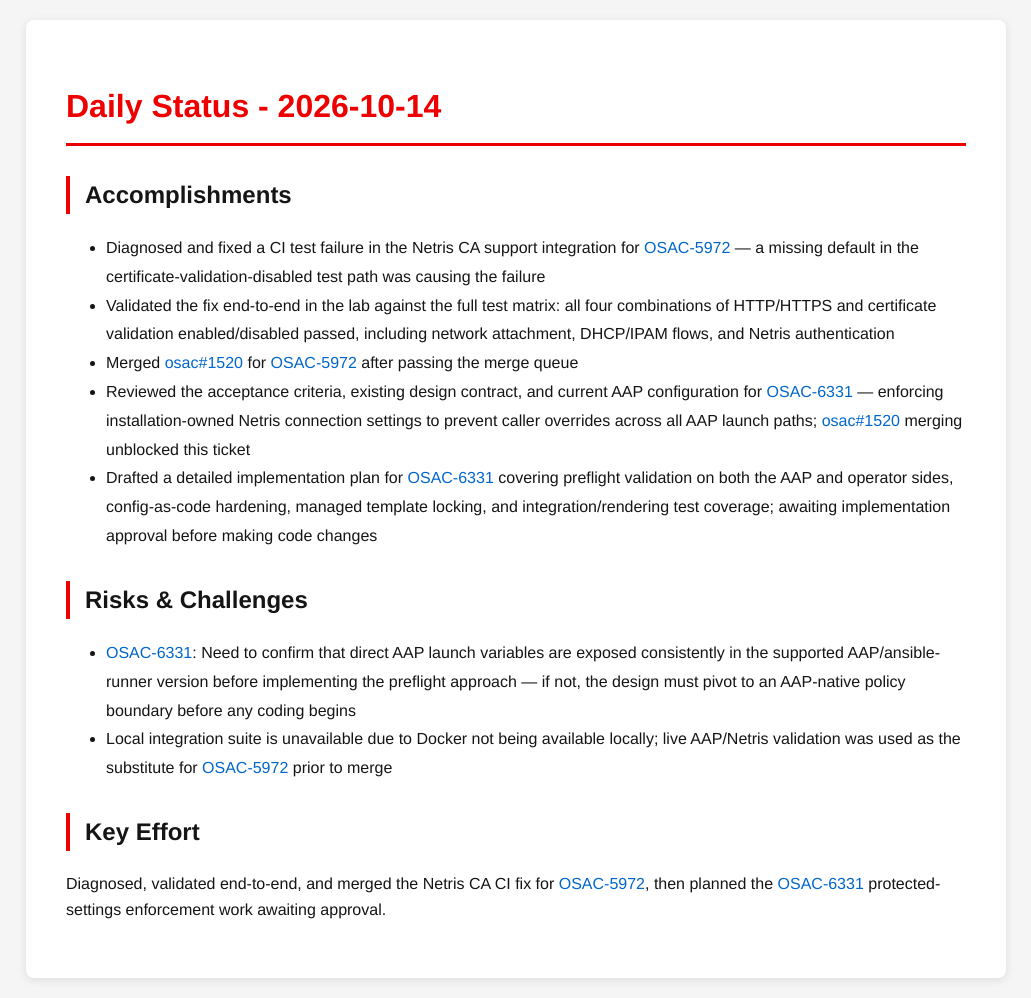
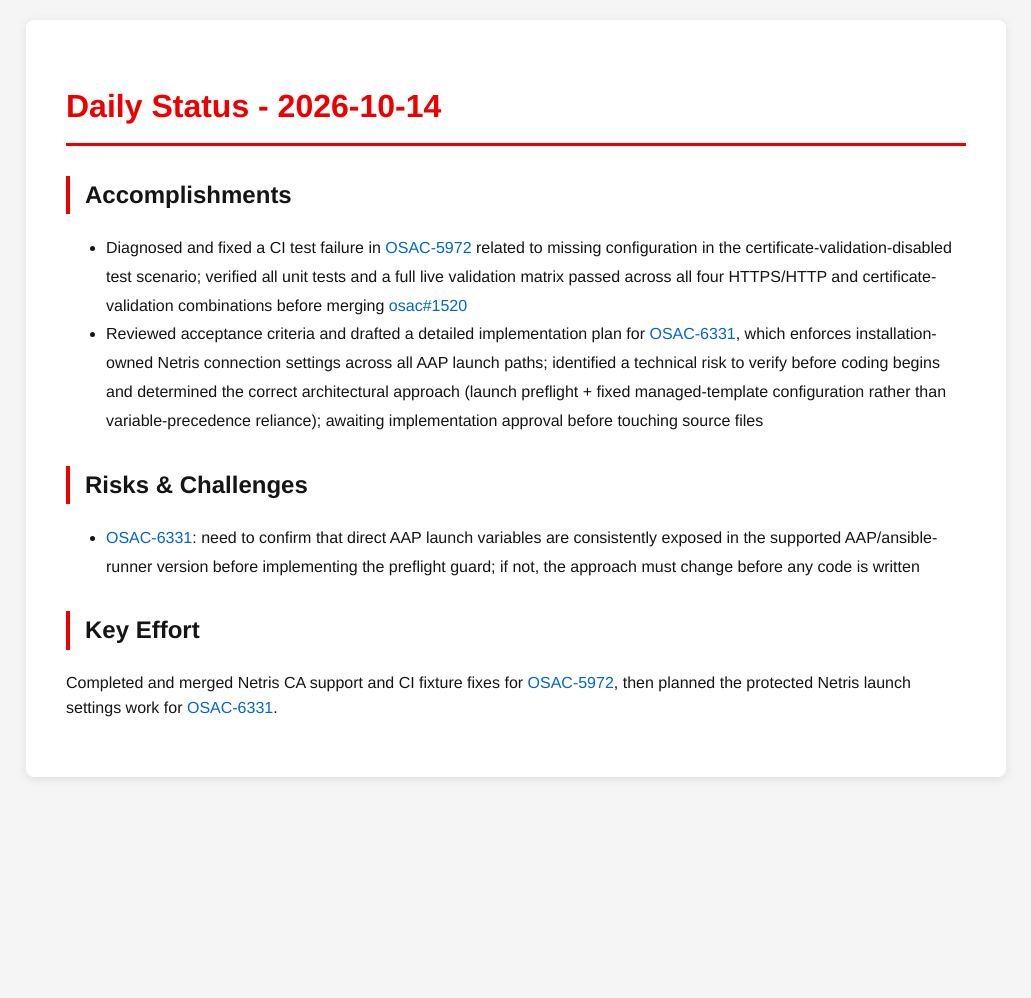
Before and after one commit to tzvatot/daily-status, a Jekyll site: the page built from 2026-10-14.md, in a window 1280 px wide. Shown: the whole page, without its empty margins (124-1155 px from the left). Built offline with Jekyll 4.4.1, drawn with Linux system fonts in a browser that asks for light colours; after the commit the page ends 900 px from its top, so only the background shows below that.

Commit message:
Daily status update - 2026-10-14

```diff
--- a/2026-10-14.md
+++ b/2026-10-14.md
@@ -7,15 +7,11 @@
 # Daily Status - 2026-10-14
 
 ## Accomplishments
-- Diagnosed and fixed a CI test failure in the Netris CA support integration for [OSAC-5972](https://redhat.atlassian.net/browse/OSAC-5972) — a missing default in the certificate-validation-disabled test path was causing the failure
-- Validated the fix end-to-end in the lab against the full test matrix: all four combinations of HTTP/HTTPS and certificate validation enabled/disabled passed, including network attachment, DHCP/IPAM flows, and Netris authentication
-- Merged [osac#1520](https://github.com/osac-project/osac/pull/1520) for [OSAC-5972](https://redhat.atlassian.net/browse/OSAC-5972) after passing the merge queue
-- Reviewed the acceptance criteria, existing design contract, and current AAP configuration for [OSAC-6331](https://redhat.atlassian.net/browse/OSAC-6331) — enforcing installation-owned Netris connection settings to prevent caller overrides across all AAP launch paths; [osac#1520](https://github.com/osac-project/osac/pull/1520) merging unblocked this ticket
-- Drafted a detailed implementation plan for [OSAC-6331](https://redhat.atlassian.net/browse/OSAC-6331) covering preflight validation on both the AAP and operator sides, config-as-code hardening, managed template locking, and integration/rendering test coverage; awaiting implementation approval before making code changes
+- Diagnosed and fixed a CI test failure in [OSAC-5972](https://redhat.atlassian.net/browse/OSAC-5972) related to missing configuration in the certificate-validation-disabled test scenario; verified all unit tests and a full live validation matrix passed across all four HTTPS/HTTP and certificate-validation combinations before merging [osac#1520](https://github.com/osac-project/osac/pull/1520)
+- Reviewed acceptance criteria and drafted a detailed implementation plan for [OSAC-6331](https://redhat.atlassian.net/browse/OSAC-6331), which enforces installation-owned Netris connection settings across all AAP launch paths; identified a technical risk to verify before coding begins and determined the correct architectural approach (launch preflight + fixed managed-template configuration rather than variable-precedence reliance); awaiting implementation approval before touching source files
 
 ## Risks & Challenges
-- [OSAC-6331](https://redhat.atlassian.net/browse/OSAC-6331): Need to confirm that direct AAP launch variables are exposed consistently in the supported AAP/ansible-runner version before implementing the preflight approach — if not, the design must pivot to an AAP-native policy boundary before any coding begins
-- Local integration suite is unavailable due to Docker not being available locally; live AAP/Netris validation was used as the substitute for [OSAC-5972](https://redhat.atlassian.net/browse/OSAC-5972) prior to merge
+- [OSAC-6331](https://redhat.atlassian.net/browse/OSAC-6331): need to confirm that direct AAP launch variables are consistently exposed in the supported AAP/ansible-runner version before implementing the preflight guard; if not, the approach must change before any code is written
 
 ## Key Effort
-Diagnosed, validated end-to-end, and merged the Netris CA CI fix for [OSAC-5972](https://redhat.atlassian.net/browse/OSAC-5972), then planned the [OSAC-6331](https://redhat.atlassian.net/browse/OSAC-6331) protected-settings enforcement work awaiting approval.
+Completed and merged Netris CA support and CI fixture fixes for [OSAC-5972](https://redhat.atlassian.net/browse/OSAC-5972), then planned the protected Netris launch settings work for [OSAC-6331](https://redhat.atlassian.net/browse/OSAC-6331).
```
